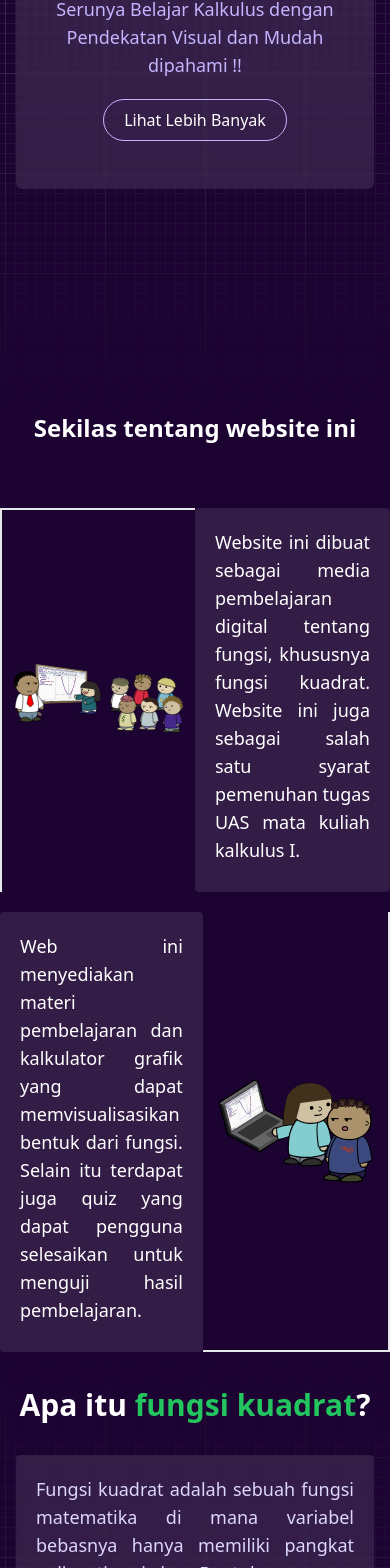
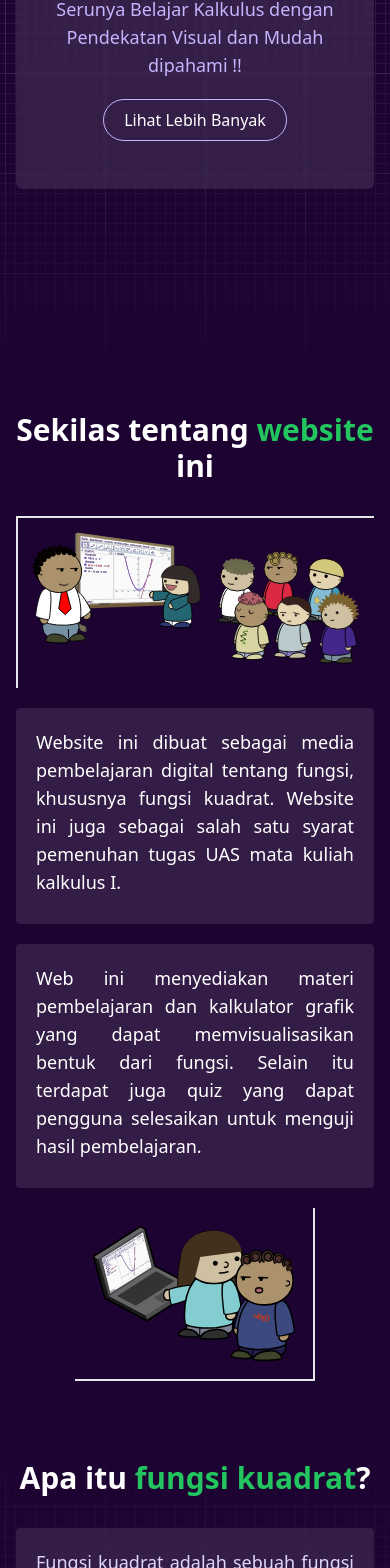
Before and after one commit to Hanep77/learn-quadratic-site, a Next.js app: page /home in a window 390 px wide. Shown: the part 432-2000 px from the top of the page. Built offline with nearby package versions, Linux system fonts and the light colour scheme.

Commit message:
responsive

```diff
--- a/src/app/home/page.tsx
+++ b/src/app/home/page.tsx
@@ -28,13 +28,13 @@ export default function Home() {
       </section>
 
       <section className="min-h-screen flex flex-col justify-center items-center">
-        <h2 className="text-2xl font-semibold mb-16">Sekilas tentang website ini</h2>
-        <div className="text-justify max-w-screen-lg">
-          <div className="flex mb-5">
-            <div className="w-1/2 flex justify-center">
+        <h1 className="text-3xl md:text-5xl font-bold mb-8 text-center">Sekilas tentang <span className="text-green-500">website </span>ini</h1>
+        <div className="text-justify max-w-screen-lg px-4 md:px-0">
+          <div className="flex flex-col sm:flex-row mb-5">
+            <div className="sm:w-1/2 flex justify-center mb-5 md:mb-0">
               <Image src={"/GeoGebra-fuer-interaktive-Tafelaufgaben.svg"} alt="belajar" width={500} height={500} className="w-96 border-s-2 border-t-2 p-2" />
             </div>
-            <div className="w-1/2 flex items-center">
+            <div className="sm:w-1/2 flex items-center">
               <div className="bg-[rgba(250,250,250,.1)] p-5 text-lg rounded backdrop-blur-[2px]">
                 <p className="mb-2">
                   Website ini dibuat sebagai media pembelajaran digital tentang fungsi, khususnya fungsi kuadrat. Website ini juga sebagai salah satu syarat pemenuhan tugas UAS mata kuliah kalkulus I.
@@ -42,22 +42,22 @@ export default function Home() {
               </div>
             </div>
           </div>
-          <div className="flex">
-            <div className="w-2/3 flex items-center">
+          <div className="flex flex-col sm:flex-row">
+            <div className="sm:w-2/3 flex items-center">
               <div className="bg-[rgba(250,250,250,.1)] p-5 text-lg rounded">
                 <p className="mb-2">
                   Web ini menyediakan materi pembelajaran dan kalkulator grafik yang dapat memvisualisasikan bentuk dari fungsi. Selain itu terdapat juga quiz yang dapat pengguna selesaikan untuk menguji hasil pembelajaran.
                 </p>
               </div>
             </div>
-            <div className="flex-grow flex justify-center">
+            <div className="sm:flex-grow flex justify-center my-5 md:my-0">
               <Image src={"/Gruppenarbeit-mit-GeoGebra.svg"} alt="belajar" width={500} height={500} className="w-60 border-b-2 border-e-2 p-2" />
             </div>
           </div>
         </div>
       </section>
 
-      <section className="min-h-screen px-4 lg:px-0 flex flex-col justify-center items-center" id="more" style={{ background: "linear-gradient(rgba(28,3,50,1), rgba(28,3,50,.7)), url(graph-paper.svg)" }}>
+      <section className="min-h-screen px-4 pt-12 md:pt-0 lg:px-0 flex flex-col justify-center items-center" id="more" style={{ background: "linear-gradient(rgba(28,3,50,1), rgba(28,3,50,.7)), url(graph-paper.svg)" }}>
         <div className="text-justify max-w-screen-md">
           <h1 className="text-3xl md:text-5xl font-bold mb-8 text-center">Apa itu <span className="text-green-500">fungsi kuadrat</span>?</h1>
           <div className="text-lg text-violet-200 flex flex-col md:flex-row gap-5">
```
